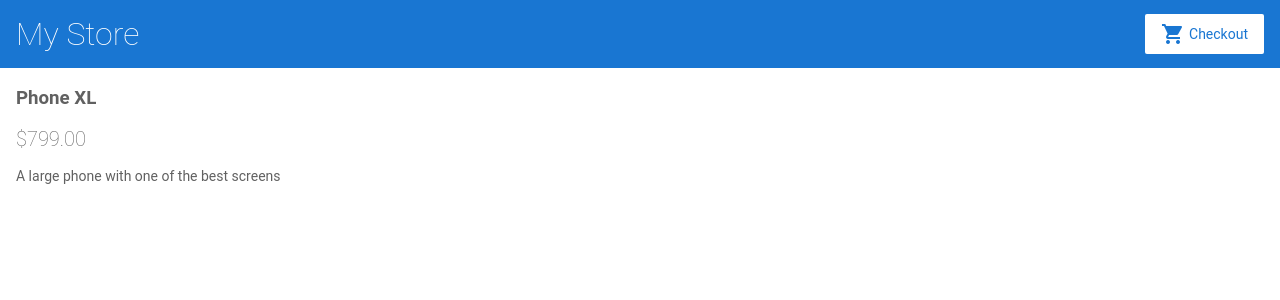
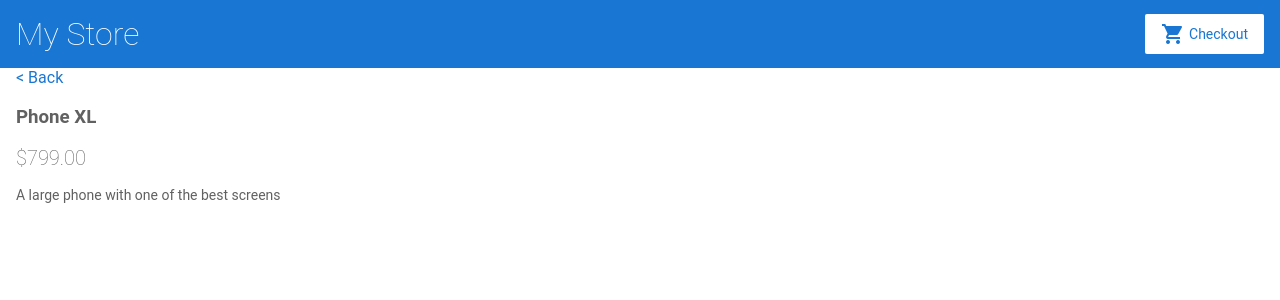
Before and after one commit to MaliniUI/angular-12-MyStore-Handon, an Angular app: page /products/1 in a window 1280 px wide. Shown: the top 300 px of the page. Built offline with nearby package versions, Linux system fonts and the light colour scheme.

Commit message:
1 file modified

```diff
--- a/src/app/product-details/product-details.component.html
+++ b/src/app/product-details/product-details.component.html
@@ -1,6 +1,10 @@
-<div *ngIf="product">
+<div class="col-sm-6 col-md-6">
+  <a [routerLink]="['']">
+    < Back </a>
+      <div *ngIf="product">
 
-  <h3> {{product.name}}</h3>
-  <h2> {{product.price | currency}}</h2>
-  <p> {{product.description}}</p>
+        <h3> {{product.name}}</h3>
+        <h2> {{product.price | currency}}</h2>
+        <p> {{product.description}}</p>
+      </div>
 </div>
```
